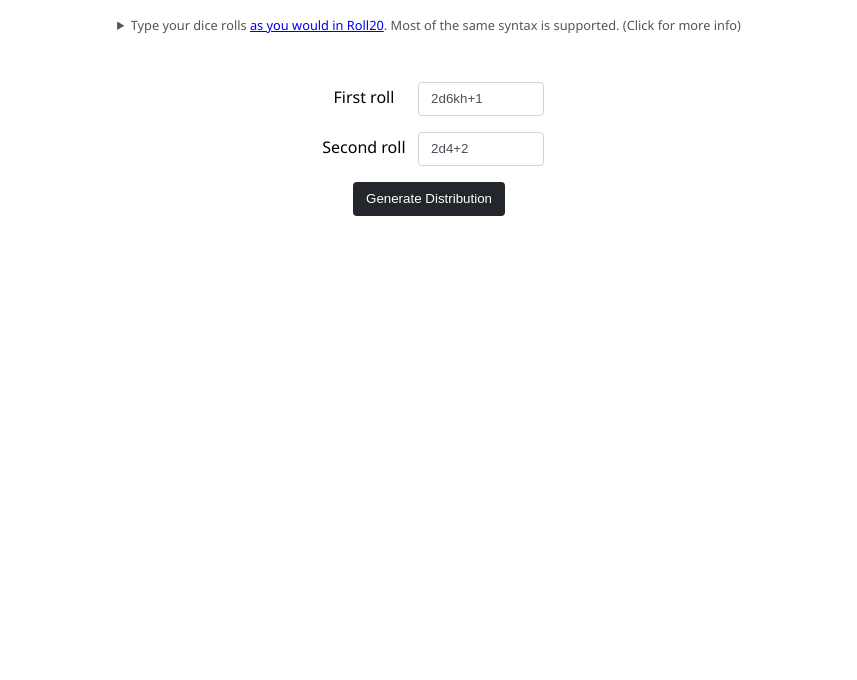
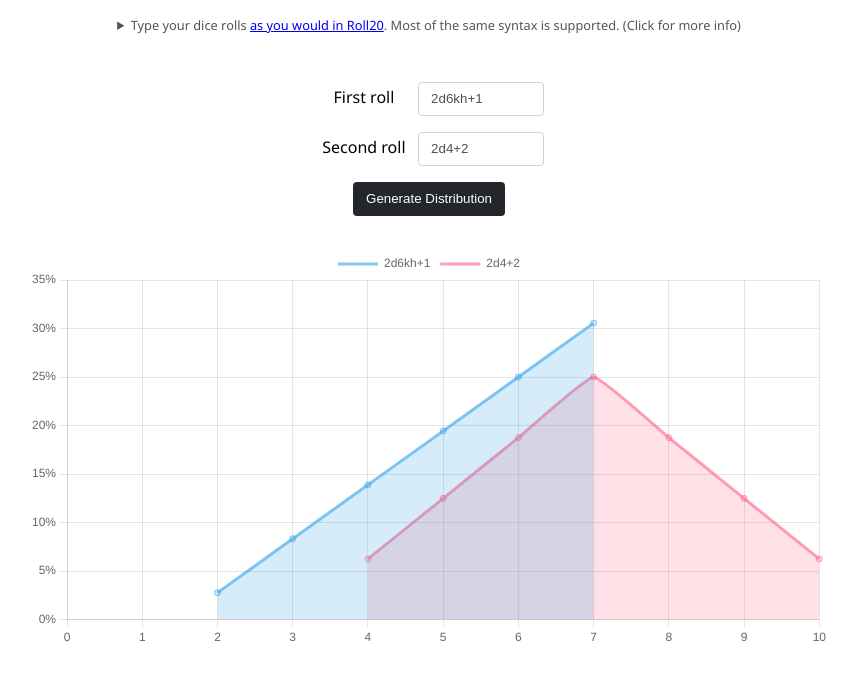
Before and after one commit to drb1001/dice_stats_v2, a plain HTML site: page index.html in a window 1280 px wide. Shown: the part 124-804 px from the top of the page, without its empty margins (211-1068 px from the left). Drawn offline with nearby package versions, Linux system fonts and the light colour scheme; the site is published under a folder, as on GitHub Pages, so addresses that start at the root find nothing.

Commit message:
fix directory typo

```diff
--- a/index.html
+++ b/index.html
@@ -44,6 +44,6 @@
   </div>
 
   <!-- Entry point -->
-  <script type="module" src="/js/init.js"></script>
+  <script type="module" src="js/init.js"></script>
 </body>
 </html>
```
